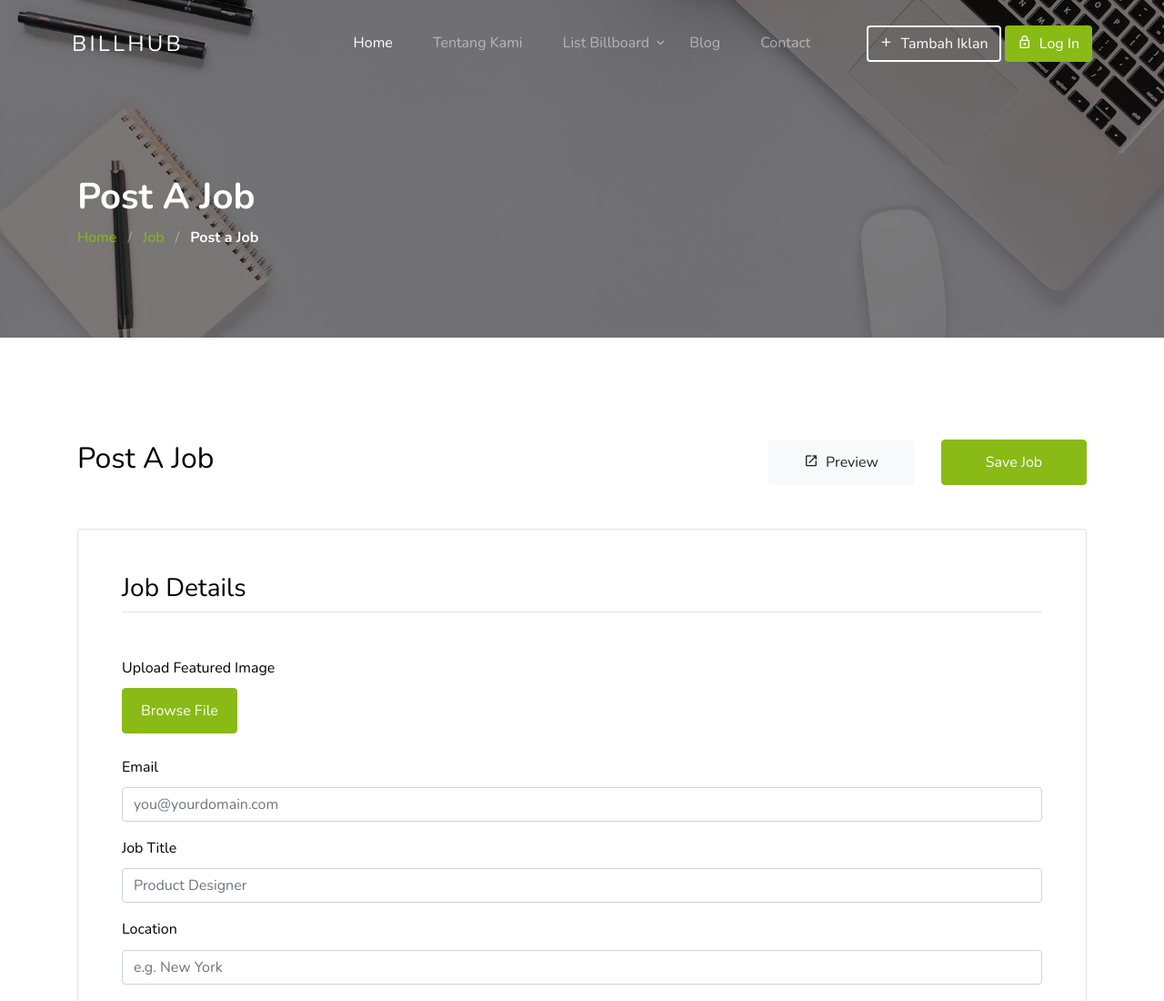
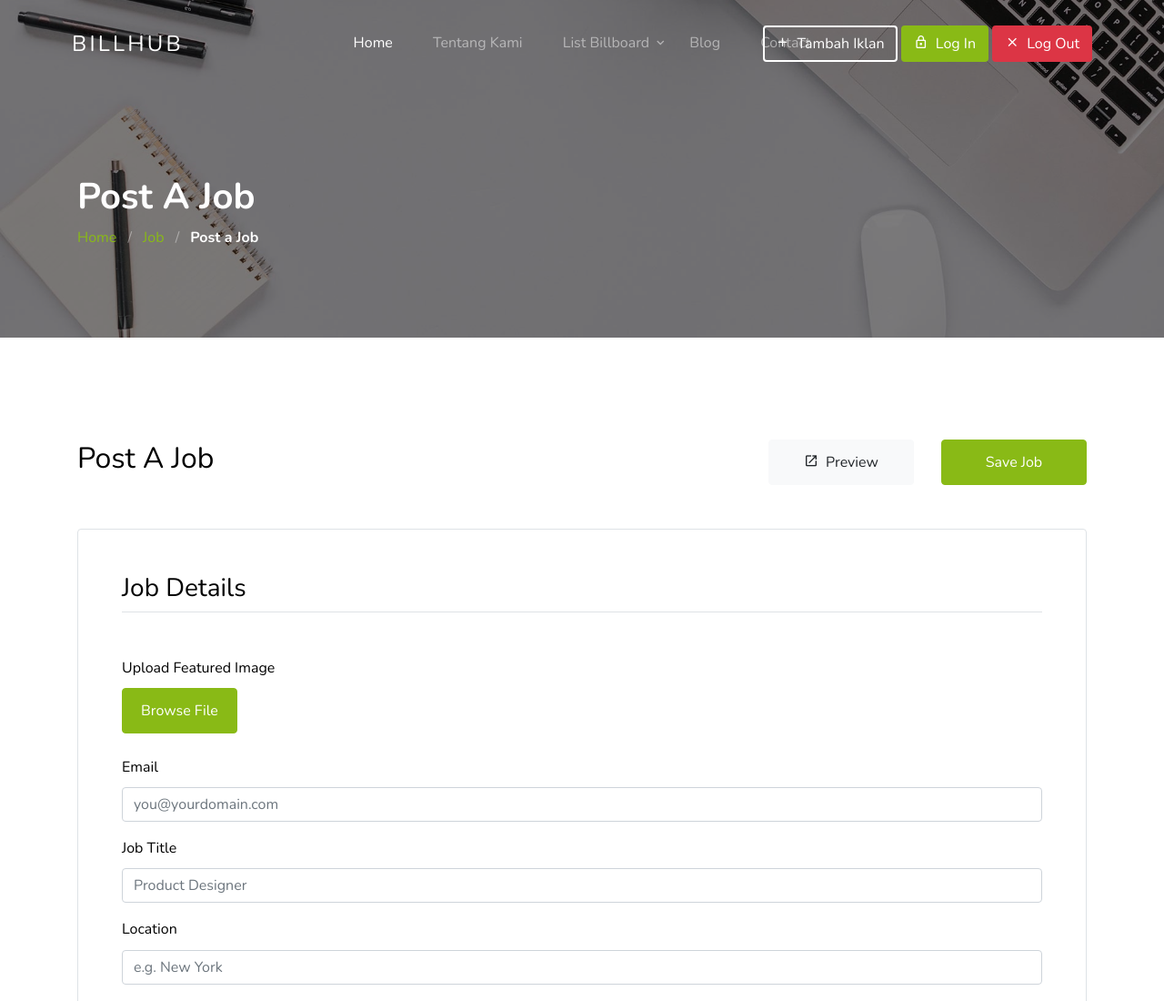
Before and after one commit to ksi-billboard/ksi-billboard.github.io, a plain HTML site: page post-job.html in a window 1280 px wide. Shown: the top 1100 px of the page at 91% size. Drawn offline with nearby package versions, Linux system fonts and the light colour scheme; files whose address does not match are found by name.

Commit message:
Update logout button text

```diff
--- a/post-job.html
+++ b/post-job.html
@@ -77,7 +77,7 @@
               <li><a href="contact.html">Contact</a></li>
               <li class="d-lg-none"><a href="post-job.html"><span class="mr-2">+</span> Tambah Iklan</a></li>
               <li class="d-lg-none"><a href="login.html">Log In</a></li>
-              <li class="d-lg-none"><a href="#" id="btnLogout">Log In</a></li>
+              <li class="d-lg-none"><a href="#">Log Out</a></li>
             </ul>
           </nav>
 
@@ -87,6 +87,9 @@
                   class="mr-2 icon-add"></span>Tambah Iklan</a>
               <a href="login.html" class="btn btn-primary border-width-2 d-none d-lg-inline-block"><span
                   class="mr-2 icon-lock_outline"></span>Log In</a>
+              <a href="#" id="btnLogout" class="btn btn-danger border-width-2 d-none d-lg-inline-block"><span
+                  class="mr-2 icon-close2"></span>Log Out</a>
+
             </div>
             <a href="#" class="site-menu-toggle js-menu-toggle d-inline-block d-xl-none mt-lg-2 ml-3"><span
                 class="icon-menu h3 m-0 p-0 mt-2"></span></a>
```
